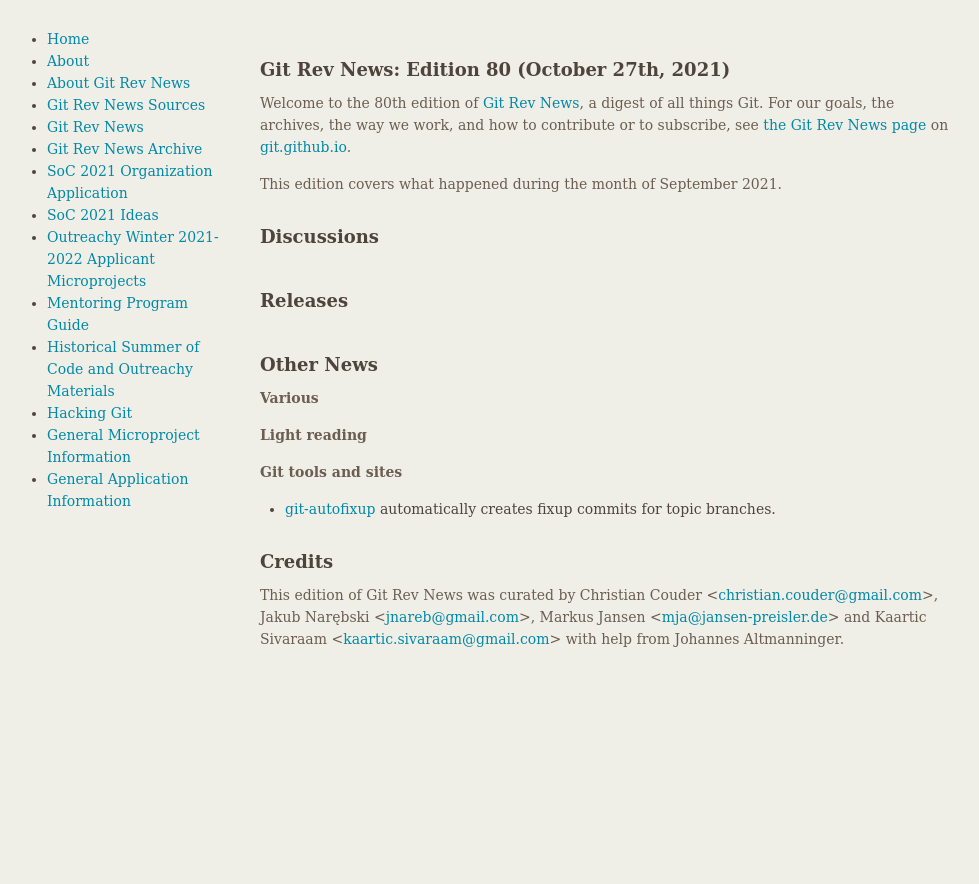
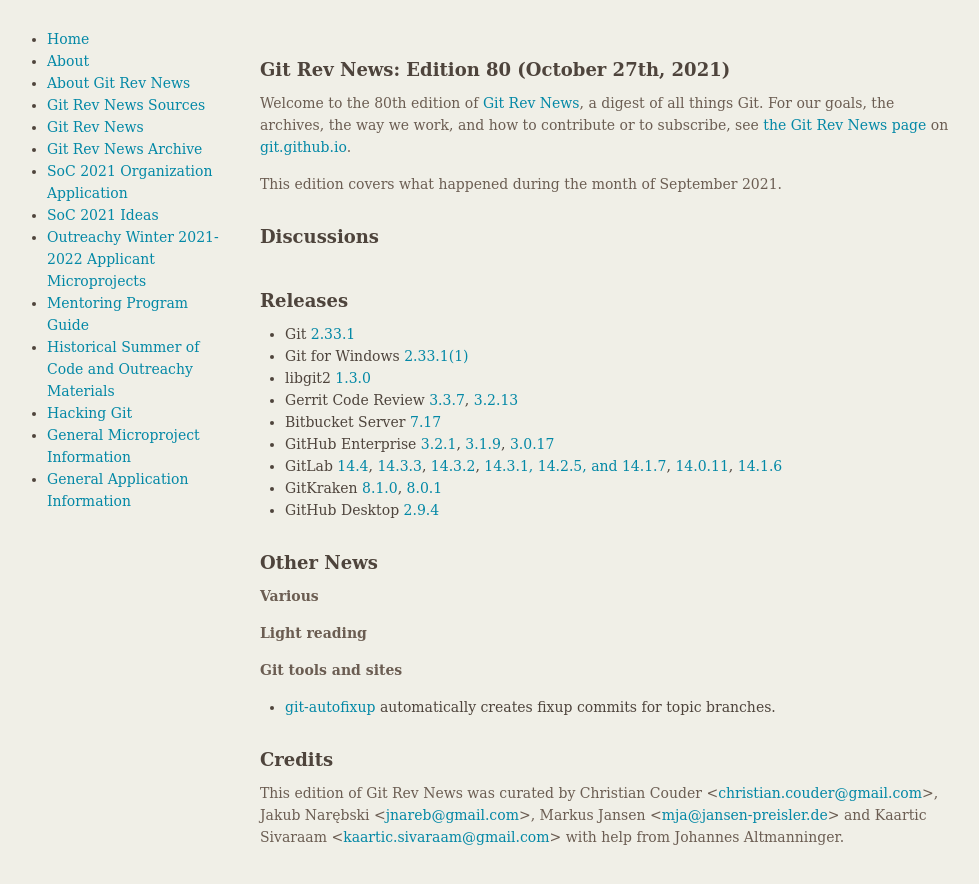
Before and after one commit to git/git.github.io, a Jekyll site: the page built from rev_news/drafts/edition-80.md, in a window 1280 px wide. Shown: the top 884 px of the page, without its empty margins (149-1128 px from the left). Built offline with Jekyll 4.4.1, drawn with Linux system fonts in a browser that asks for light colours.

Commit message:
rn-80: add releases

```diff
--- a/rev_news/drafts/edition-80.md
+++ b/rev_news/drafts/edition-80.md
@@ -35,6 +35,24 @@
 
 ## Releases
 
++ Git [2.33.1](https://public-inbox.org/git/xmqqczo922vm.fsf@gitster.g/)
++ Git for Windows [2.33.1(1)](https://github.com/git-for-windows/git/releases/tag/v2.33.1.windows.1)
++ libgit2 [1.3.0](https://github.com/libgit2/libgit2/releases/tag/v1.3.0)
++ Gerrit Code Review [3.3.7](https://www.gerritcodereview.com/3.3.html#337),
+[3.2.13](https://www.gerritcodereview.com/3.2.html#3213)
++ Bitbucket Server [7.17](https://confluence.atlassian.com/bitbucketserver/bitbucket-server-release-notes-872139866.html)
++ GitHub Enterprise [3.2.1](https://help.github.com/enterprise-server@3.2/admin/release-notes#3.2.1),
+[3.1.9](https://help.github.com/enterprise-server@3.1/admin/release-notes#3.1.9),
+[3.0.17](https://help.github.com/enterprise-server@3.0/admin/release-notes#3.0.17)
++ GitLab [14.4](https://about.gitlab.com/releases/2021/10/22/gitlab-14-4-released/),
+[14.3.3](https://about.gitlab.com/releases/2021/10/12/gitlab-14-3-3-released/),
+[14.3.2](https://about.gitlab.com/releases/2021/10/01/gitlab-14-3-2-released/),
+[14.3.1, 14.2.5, and 14.1.7](https://about.gitlab.com/releases/2021/09/30/security-release-gitlab-14-3-1-released/),
+[14.0.11](https://about.gitlab.com/releases/2021/09/27/gitlab-14-0-11-released/),
+[14.1.6](https://about.gitlab.com/releases/2021/09/27/gitlab-14-1-6-released/)
++ GitKraken [8.1.0](https://support.gitkraken.com/release-notes/current),
+[8.0.1](https://support.gitkraken.com/release-notes/current)
++ GitHub Desktop [2.9.4](https://desktop.github.com/release-notes/)
 
 ## Other News
 
```
